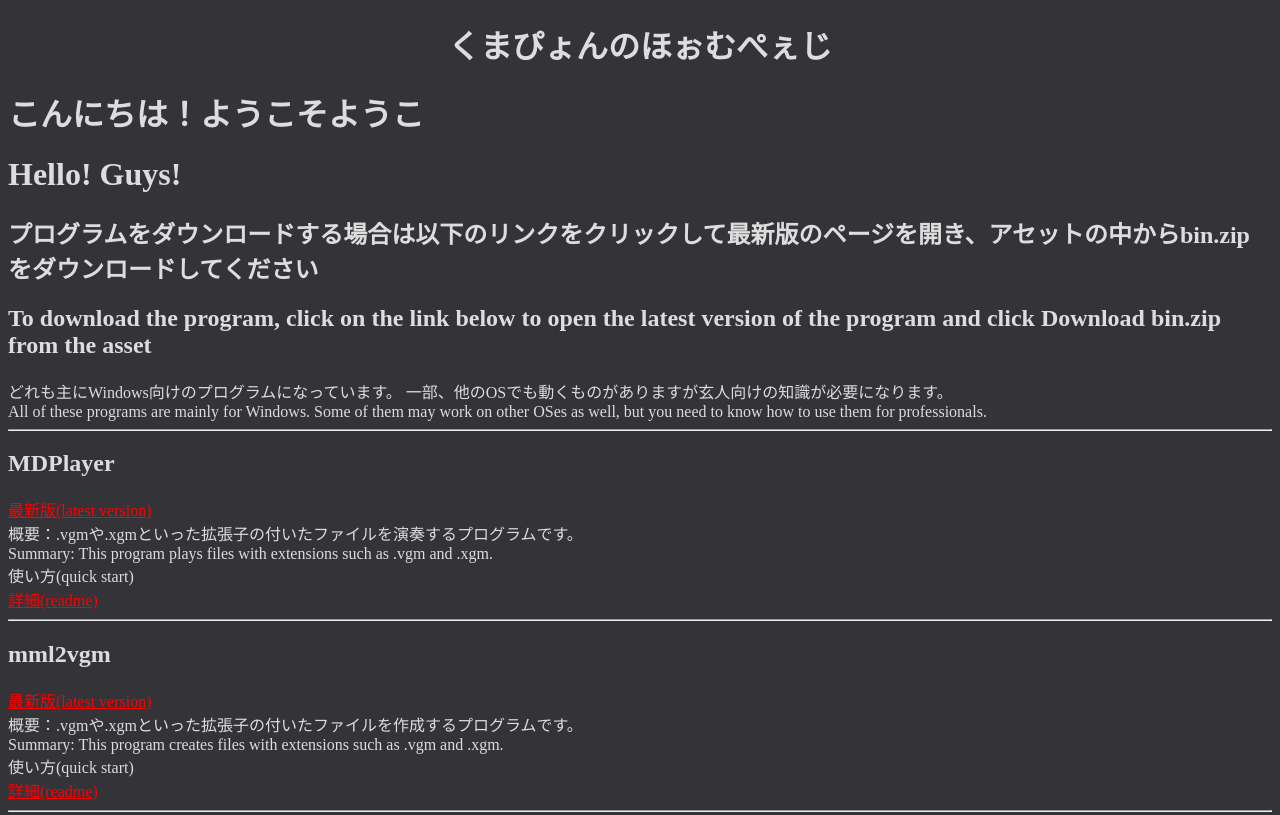
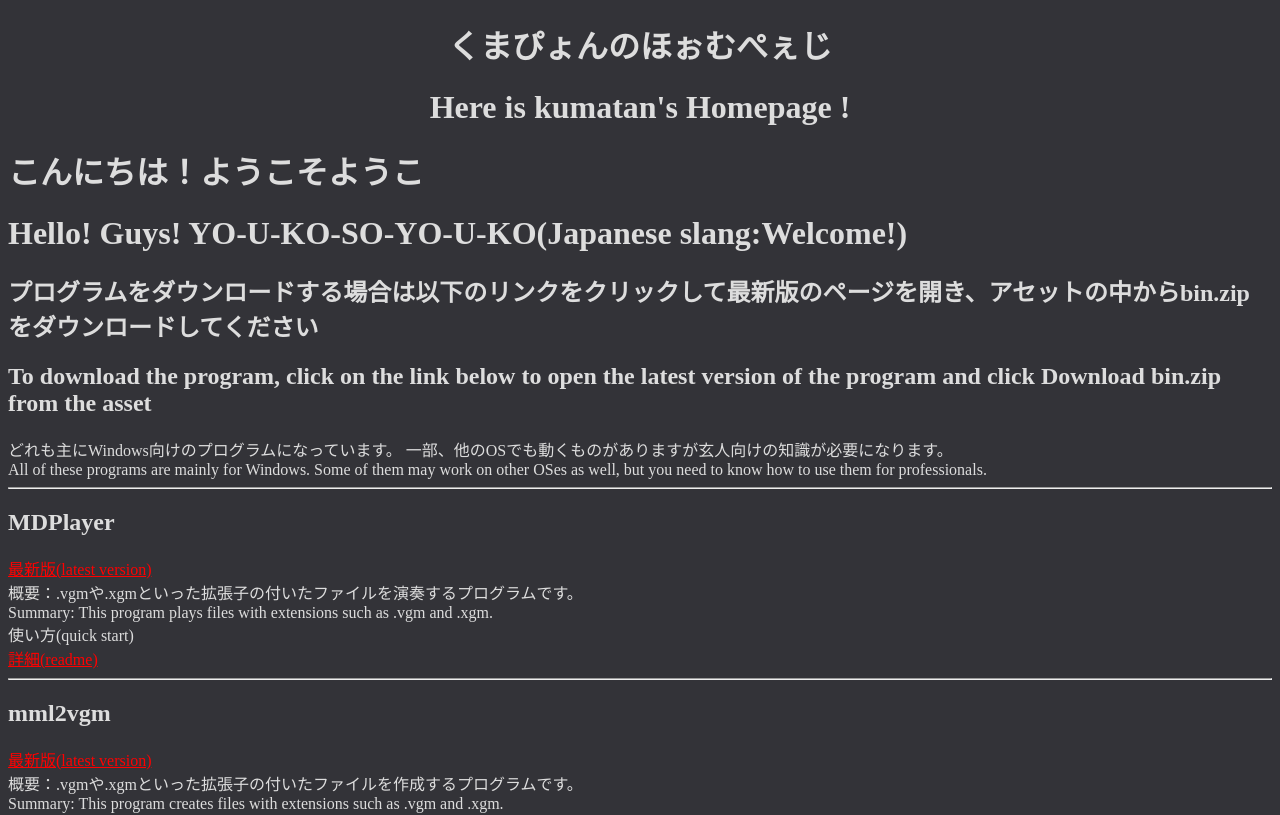
Before and after one commit to kuma4649/kuma4649.github.io, a plain HTML site: page index.html in a window 1280 px wide. Shown: the top 815 px of the page. Drawn offline with Linux system fonts and the light colour scheme.

Commit message:
微調整

```diff
--- a/index.html
+++ b/index.html
@@ -2,8 +2,9 @@
 <html>
 <body bgcolor="#333338" text="#dddddd" link="#ff0000" vlink="#00dd00" alink="#ffff00">
 <CENTER><h1>くまぴょんのほぉむぺぇじ</h1></CENTER>
+<CENTER><h1>Here is kumatan's Homepage !</h1></CENTER>
 <h1>こんにちは！ようこそようこ</h1>
-<h1>Hello! Guys!</h1>
+<h1>Hello! Guys! YO-U-KO-SO-YO-U-KO(Japanese slang:Welcome!)</h1>
 <h2>プログラムをダウンロードする場合は以下のリンクをクリックして最新版のページを開き、アセットの中からbin.zipをダウンロードしてください</h2>
 <h2>To download the program, click on the link below to open the latest version of the program and click Download bin.zip from the asset</h2>
 どれも主にWindows向けのプログラムになっています。
```
